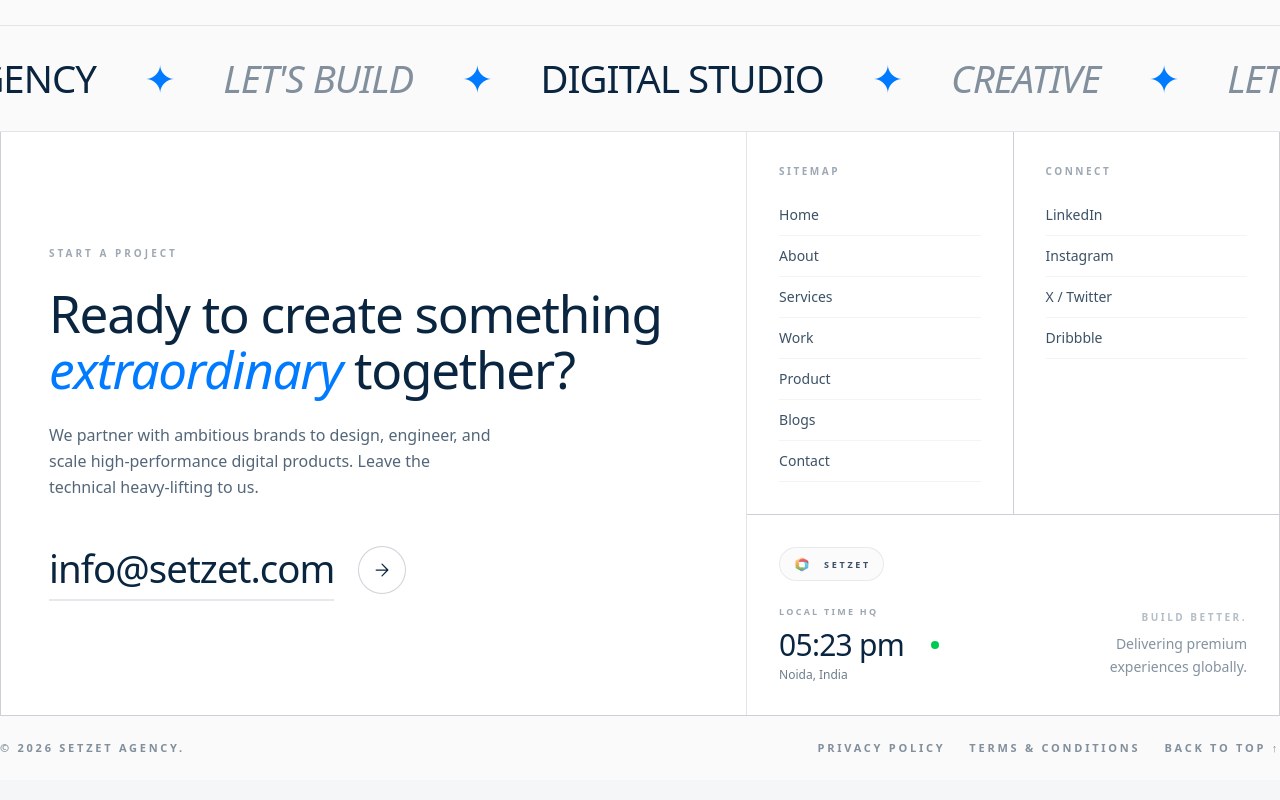
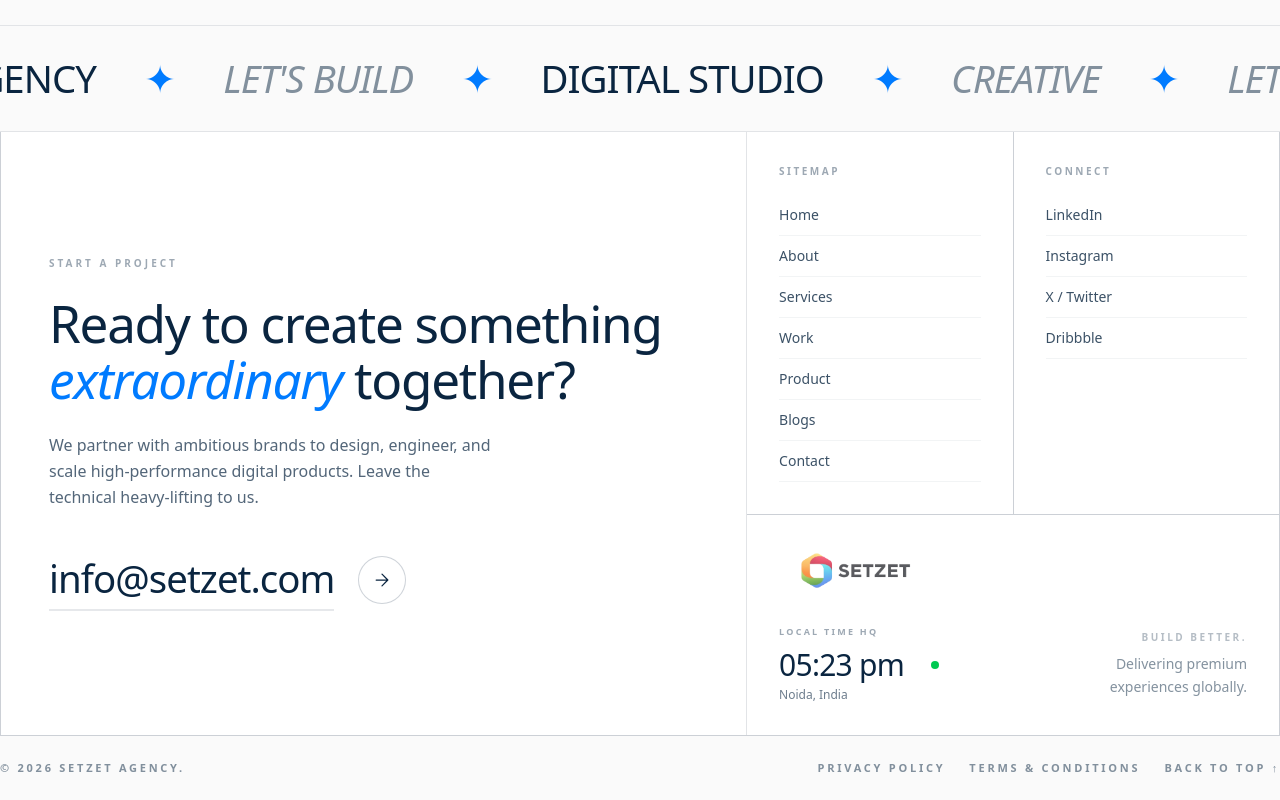
Before and after one commit to wasimfaiz/agency-website-2, a Next.js app: page / in a window 1280 px wide. Shown: the part 9750-10550 px from the top of the page. Built offline with nearby package versions, Linux system fonts and the light colour scheme; a web font is replaced by a local one.

Commit message:
updated foooter

```diff
--- a/src/components/Footer.tsx
+++ b/src/components/Footer.tsx
@@ -194,20 +194,9 @@ export default function Footer() {
           {/* Bottom Half: Address and Time */}
           <div className="bg-white p-6 lg:p-8 flex flex-col sm:flex-row sm:items-end justify-between gap-6 h-full">
              <div>
-               <div className="mb-6 inline-flex w-fit items-center gap-3 rounded-full border border-[#0A2540]/10 bg-[#FAFAFA] px-3 py-1.5 opacity-80 transition-all hover:opacity-100">
-                 <div className="relative h-5 w-5 flex-shrink-0">
-                   <Image
-                     src="/setzet-logo.png"
-                     alt="Setzet logo"
-                     fill
-                     className="object-contain"
-                     sizes="20px"
-                   />
-                 </div>
-                 <p className="text-[9px] font-bold uppercase tracking-[0.3em] text-[#0A2540]">
-                   Setzet
-                 </p>
-               </div>
+               <Link href="/" className="mb-6 inline-block opacity-80 transition-opacity hover:opacity-100">
+                 <img src="/setzet-nav-logoo.png" alt="Setzet Logo" className="h-8 sm:h-10 xl:h-12 w-auto object-contain" />
+               </Link>
 
                <div>
                   <p className="mb-2 text-[9px] font-bold uppercase tracking-[0.25em] text-[#0A2540]/40">
```
